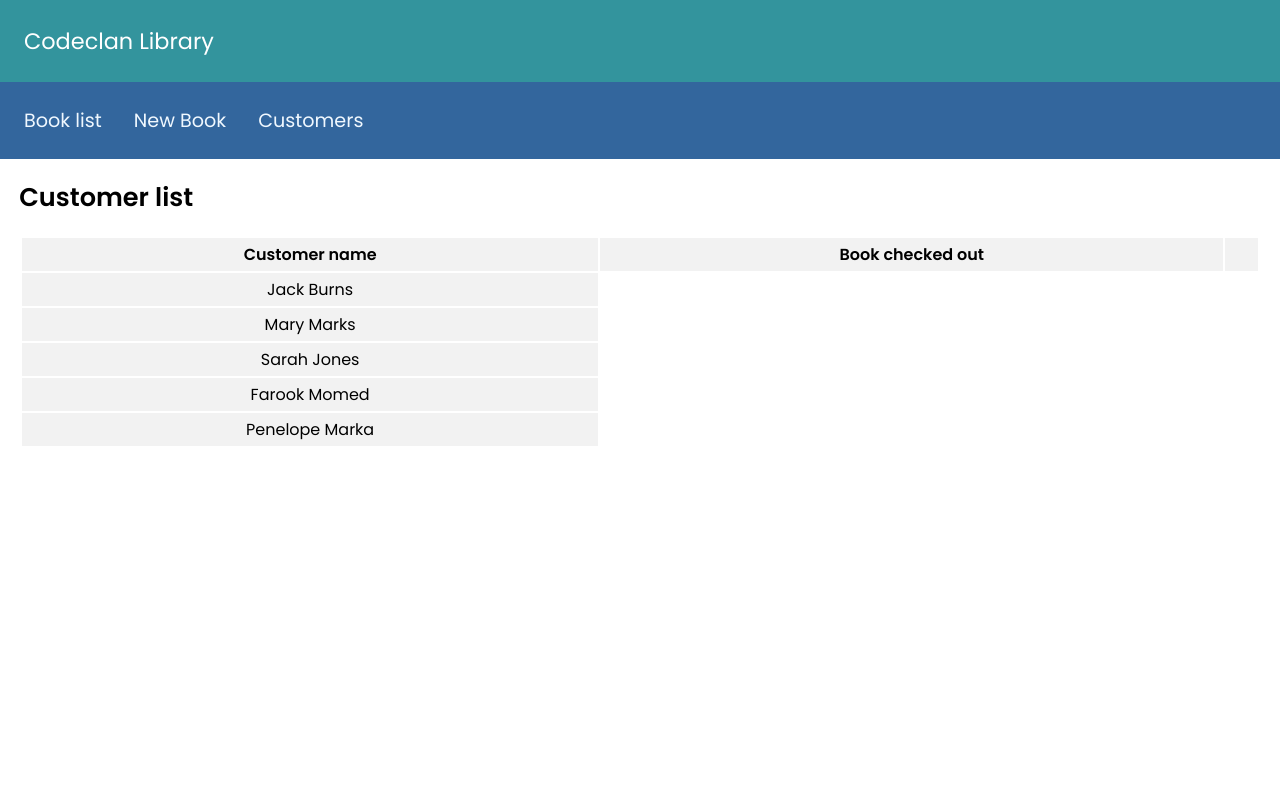
After one commit to conradr/Week_3_Library_Flask, a Flask app: page /customers in a window 1280 px wide. The commit adds this page. Run offline with Flask 2, Linux system fonts and the light colour scheme.

Commit message:
Advanced extensions complete

```diff
--- a/controllers/controller.py
+++ b/controllers/controller.py
@@ -2,6 +2,8 @@ from flask import Flask, render_template, request, redirect
 from app import app
 from models.book import *
 from models.books import add_new_book, delete_book_by_urn, check_book_in_or_out, books
+from models.customer import *
+from models.customers import add_book_to_customer, remove_book_from_customer, customers
 
 
 @app.route('/')
@@ -11,7 +13,7 @@ def home():
 
 @app.route('/books')
 def index():
-    return render_template('index.html', title="Home", books=books)
+    return render_template('index.html', title="Home", books=books, customers=customers)
 
 
 @app.route('/books/<urn>')
@@ -20,12 +22,12 @@ def show_book(urn):
     for book in books:
         if book.urn == urn:
             book_to_show = book
-    return render_template("show.html", title="Book Detail", book=book_to_show)
+    return render_template("show.html", title="Book Detail", book=book_to_show, customers=customers)
 
 
 @app.route('/books/new')
 def new():
-    return render_template('new.html')
+    return render_template('new.html', customers=customers)
 
 
 @app.route('/books', methods=["POST"])
@@ -35,6 +37,7 @@ def create():
     author = request.form['author']
     author_urn = author.replace(" ", "_")
     urn = title_urn + "_" + author_urn
+    urn.lower
     genre = request.form['genre']
     description = request.form['description']
     checked_out = request.form['checked_out']
@@ -42,6 +45,11 @@ def create():
     new_book = Book(title, description, author, genre,
                     checked_out, cover_url, urn)
     add_new_book(new_book)
+    for customer in customers:
+        if customer.urn == request.form['customer']:
+            customer = customer
+            break
+    add_book_to_customer(customer, new_book)
     redirect_url = f'/books/{urn}'
     return redirect(redirect_url)
 
@@ -53,7 +61,40 @@ def delete(urn):
 
 
 @app.route('/books/checkin_out/<urn>', methods=["POST"])
+# needs a new route for checkout
 def check_in_out(urn):
     check_book_in_or_out(urn)
+    print(request.form)
+    for customer in customers:
+        if customer.urn == request.form['customer']:
+            customer = customer
+            break
+    for book in books:
+        if book.urn == urn:
+            book = book
+            break
+    add_book_to_customer(customer, book)
     redirect_url = f'/books/{urn}'
     return redirect(redirect_url)
+
+
+@app.route('/books/checkin/<urn>', methods=["POST"])
+# needs a new route for checkout
+def checkin(urn):
+    check_book_in_or_out(urn)
+    for customer in customers:
+        if customer.urn == request.form['customer']:
+            customer = customer
+            break
+    for book in books:
+        if book.urn == urn:
+            book = book
+            break
+    remove_book_from_customer(customer, book)
+    redirect_url = f'/books/{urn}'
+    return redirect(redirect_url)
+
+
+@app.route('/customers')
+def index_customers():
+    return render_template('customer_books.html', title="Customers", customers=customers)
--- a/models/book.py
+++ b/models/book.py
@@ -6,4 +6,5 @@ class Book():
         self.genre = genre
         self.checked_out = checked_out
         self.cover_url = cover_url
+        self.lent_to = []
         self.urn = urn
--- a/models/books.py
+++ b/models/books.py
@@ -5,7 +5,7 @@ book1 = Book(
     "Three ordinary women are about to take one extraordinary step.",
     "Kathryn Stockett",
     "Fiction",
-    False,
+    True,
     "https://images-na.ssl-images-amazon.com/images/S/compressed.photo.goodreads.com/books/1622355533i/4667024.jpg",
     "the_help_kathryn_stockett"
 )
@@ -33,7 +33,7 @@ book4 = Book(
     "Harry Potter's life is miserable. His parents are dead and he's stuck with his heartless relatives, who force him to live in a tiny closet under the stairs.",
     "J.K Rowling",
     "Fantasy",
-    False,
+    True,
     "https://images-na.ssl-images-amazon.com/images/S/compressed.photo.goodreads.com/books/1474154022i/3.jpg",
     "harry_potter_j_k_rowling"
 )
@@ -43,7 +43,7 @@ book5 = Book(
     "Percy Jackson is a good kid, but he can't seem to focus on his schoolwork or control his temper. And lately, being away at boarding school is only getting worse - Percy could have sworn his pre-algebra teacher turned into a monster and tried to kill him.",
     "Rick Riordan",
     "Fantasy",
-    False,
+    True,
     "https://images-na.ssl-images-amazon.com/images/S/compressed.photo.goodreads.com/books/1400602609i/28187.jpg",
     "the_lightning_thief_rick_riordan"
 )
--- /dev/null
+++ b/models/customers.py
@@ -0,0 +1,21 @@
+from models.customer import *
+from models.book import *
+
+customer1 = Customer("Jack Burns", "EH68ES", "jack_burns_eh68es")
+customer2 = Customer("Mary Marks", "EH45BY", "mary_marks_eh45by")
+customer3 = Customer("Sarah Jones", "EH128BB", "sarah_jones_eh128bb")
+customer4 = Customer("Farook Momed", "G16JJ", "farook_momed_g16jj")
+customer5 = Customer("Penelope Marka", "BG879JJ", "penelope_marka_bg879jj")
+
+customers = [customer1, customer2, customer3, customer4, customer5]
+
+
+def add_book_to_customer(customer, book):
+    customer.current_book_list.append(book)
+    customer.past_book_list.append(book)
+    book.lent_to.append(book)
+
+
+def remove_book_from_customer(customer, book):
+    customer.current_book_list.remove(book)
+    book.lent_to.remove(book)
--- /dev/null
+++ b/static/style.css
@@ -0,0 +1,255 @@
+@import url('https://fonts.googleapis.com/css2?family=Poppins:wght@400;600&display=swap');
+body {
+  margin: 0;
+  padding: 0;
+  box-sizing: border-box;
+  height: 100vh;
+  font-family: 'Poppins', Arial, Helvetica, sans-serif;
+}
+
+ul {
+  list-style: none;
+  margin: 0;
+  padding: 0;
+}
+a {
+  text-decoration: none;
+}
+
+img {
+  width: 100%;
+}
+h1,
+h2,
+h3,
+h4,
+h5,
+h6 {
+  padding: 0;
+  margin: 0;
+}
+p {
+  font-size: 1.1em;
+}
+h1 {
+  font-size: 1.6em;
+}
+h2 {
+  font-size: 1.2em;
+}
+h3 {
+  font-size: 1.2em;
+}
+
+.wrapper {
+  display: grid;
+  grid-template-columns: 1fr 1fr;
+  height: 100vh;
+}
+
+.title {
+  font-size: 1.6em;
+  font-weight: 600;
+}
+
+.author {
+  font-size: 1.3em;
+  font-style: italic;
+  font-weight: 400;
+}
+
+.pill {
+  border: none;
+  padding: 5px 10px;
+  text-align: center;
+  text-decoration: none;
+  display: inline-block;
+  margin: 10px;
+  font-size: 0.9em;
+
+  border-radius: 16px;
+}
+.purple {
+  background-color: rgb(80, 78, 109);
+  color: rgb(255, 255, 255);
+}
+.green {
+  background-color: rgb(78, 109, 92);
+  color: rgb(255, 255, 255);
+}
+.red {
+  background-color: rgb(109, 78, 79);
+  color: rgb(255, 255, 255);
+}
+.white {
+  color: rgb(255, 255, 255);
+  text-align: right;
+}
+.btn {
+  display: inline-block;
+  font-weight: 400;
+  color: #495057;
+  text-align: center;
+  vertical-align: middle;
+  -webkit-user-select: none;
+  -moz-user-select: none;
+  -ms-user-select: none;
+  user-select: none;
+  background-color: transparent;
+  border: 1px solid transparent;
+  padding: 0.25rem 0.7rem;
+  font-size: 0.875rem;
+  line-height: 1.5;
+  border-radius: 0.2rem;
+  transition: color 0.15s ease-in-out, background-color 0.15s ease-in-out,
+    border-color 0.15s ease-in-out, box-shadow 0.15s ease-in-out;
+  cursor: pointer;
+}
+.btn-primary {
+  color: #fff;
+  background-color: #6747f7;
+  border-color: #6747f7;
+}
+.btn-primary:hover {
+  color: #fff;
+  background-color: #442ea4;
+  border-color: #442ea4;
+}
+
+.red-danger {
+  background-color: rgb(179, 24, 29);
+  color: rgb(255, 255, 255);
+}
+
+#logo {
+  background-color: rgb(51, 148, 157);
+  color: white;
+  font-size: 1.4em;
+  padding: 1.5rem 1.5rem;
+}
+#logo a {
+  color: white;
+}
+.main-nav {
+  display: flex;
+  background-color: rgb(51, 102, 157);
+  font-size: 1.2em;
+  padding: 1.5rem;
+}
+
+.main-nav a {
+  color: aliceblue;
+  padding-right: 2rem;
+}
+.main-left {
+  padding: 20px;
+}
+.main-right {
+  padding: 20px;
+}
+.hero {
+  margin: 1.2em;
+}
+
+.book-item {
+  background-color: rgb(239, 239, 239);
+  padding: 0.2em;
+  margin-bottom: 5px;
+  display: flex;
+  align-items: center;
+}
+
+.book-item > div {
+  margin-left: 20px;
+  min-width: 90px;
+}
+.book-thumb {
+  width: 90px;
+}
+
+.book-cover {
+  width: 400px;
+}
+
+.status {
+  display: flex;
+  align-items: center;
+}
+.form {
+  display: flex;
+}
+.form-field {
+  margin-bottom: 20px;
+}
+
+.form-left {
+  background-color: #442ea4;
+  padding: 20px;
+}
+
+.form-right {
+  background-color: #f8f9fa;
+  padding: 20px;
+}
+.form-control {
+  display: block;
+  width: 90%;
+  height: 1.8rem;
+  padding: 0.25rem 0.7rem;
+  font-size: 0.875rem;
+  font-weight: 400;
+  line-height: 1.5;
+  color: #495057;
+  background-color: #fff;
+  background-clip: padding-box;
+  border: 1px solid #ced4da;
+  border-radius: 0.2rem;
+  transition: border-color 0.15s ease-in-out, box-shadow 0.15s ease-in-out;
+}
+
+.flex {
+  display: flex;
+  align-items: center;
+  justify-content: flex-start;
+  width: 40%;
+  padding: 10px;
+}
+
+table.table {
+  width: 100%;
+  padding-left: 20px;
+  padding-right: 20px;
+}
+
+.table th,
+.table td {
+  text-align: center;
+  padding: 0.25em;
+  background-color: #f2f2f2;
+}
+
+.table tr {
+  border-bottom: 1px solid #ddd;
+}
+td.edit-buttons {
+  text-align: center;
+}
+@media screen and (max-width: 800px) {
+  tr {
+    display: flex;
+    flex-direction: row;
+    flex-wrap: wrap;
+    margin: 0.5em 0;
+    border: 1px solid rgba(3, 3, 3, 0.2);
+  }
+  td,
+  th {
+    flex: 1 1 150px;
+    border: 0.5px solid rgba(3, 3, 3, 0.2);
+  }
+  td.edit-buttons,
+  td.empty {
+    /*flex: 1 0 90%;
+    text-align: center;*/
+  }
+}
--- a/templates/base.html
+++ b/templates/base.html
@@ -1,13 +1,27 @@
+<!DOCTYPE html>
 <html>
   <head>
-    <title>{{ title }}</title>
+    <meta charset="UTF-8" />
+    <meta name="viewport" content="width=device-width, initial-scale=1.0" />
+    <link
+      rel="stylesheet"
+      href="{{ url_for('static', filename='style.css') }}"
+    />
   </head>
   <body>
-    <ul>
-      <li><a href="/books">Books Home</a></li>
-      <li><a href="/books/new">New Book</a></li>
-    </ul>
-    <hr />
-    {% block content %} {% endblock %}
+    <!-- header-start -->
+    <header>
+      <div id="logo"><a href="/books">Codeclan Library</a></div>
+    </header>
+    <nav>
+      <ul class="main-nav">
+        <li><a href="/books">Book list</a></li>
+        <li><a href="/books/new">New Book</a></li>
+        <li><a href="/customers">Customers</a></li>
+      </ul>
+    </nav>
+    <!-- header-end -->
+
+    <main>{% block content %} {% endblock %}</main>
   </body>
 </html>
--- /dev/null
+++ b/templates/customer_books.html
@@ -0,0 +1,31 @@
+{% extends "base.html" %} {% block content %}
+<section>
+  <div class="hero">
+    <h1 class="title">Customer list</h1>
+  </div>
+</section>
+<section>
+  <table class="table">
+    <tr>
+      <th>Customer name</th>
+      <th>Book checked out</th>
+      <th></th>
+    </tr>
+    {% for customer in customers %}
+    <tr>
+      <td>{{customer.name }}</td>
+      {% for book in customer.current_book_list %}
+      <td>
+        <img class="book-thumb" src ={{ book.cover_url }} / ><br />{{ book.title
+        }}
+      </td>
+
+      <td class="edit-buttons">
+        <a class="btn btn-primary" href="/books/{{book.urn}}">Edit</a>
+      </td>
+    </tr>
+    {% endfor %} {% endfor %}
+  </table>
+</section>
+
+{% endblock %}
```
Also changed, not shown: models/customer.py (added, +7 -0 lines), templates/index.html (+34 -8 lines), templates/new.html (+61 -16 lines), templates/show.html (+63 -12 lines), images/add-book.jpeg (added), images/book-details.jpeg (added), images/customer-list.jpeg (added), images/library-home.jpeg (added), readme.md.
